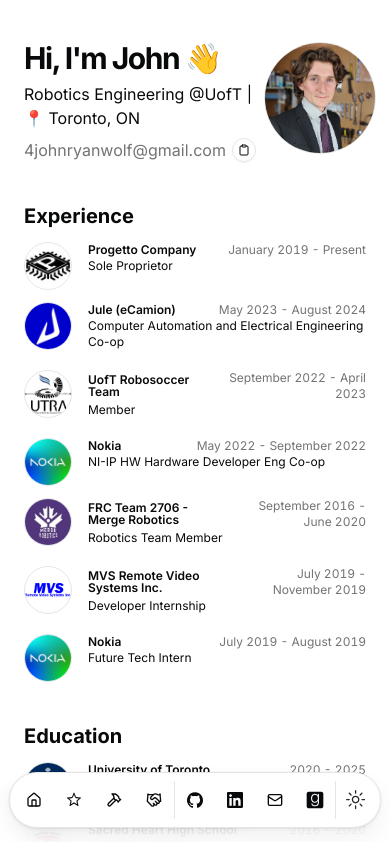
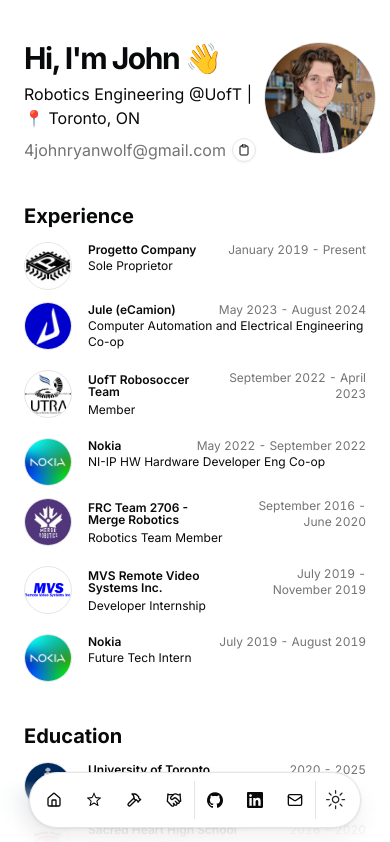
Before and after one commit to Jonesywolf/jonesywolf.github.io, a Next.js app: page / in a window 390 px wide. Shown: the top 842 px of the page. Built offline with nearby package versions, Linux system fonts and the light colour scheme.

Commit message:
Removed Goodreads from navbar for space on mobile

```diff
--- a/src/data/resume.tsx
+++ b/src/data/resume.tsx
@@ -60,13 +60,6 @@
 
         navbar: true,
       },
-      Goodreads: {
-        name: "Goodreads",
-        url: "https://dub.sh/jw-goodreads",
-        icon: Icons.goodreads,
-
-        navbar: true,
-      }
     },
   },
 
```
